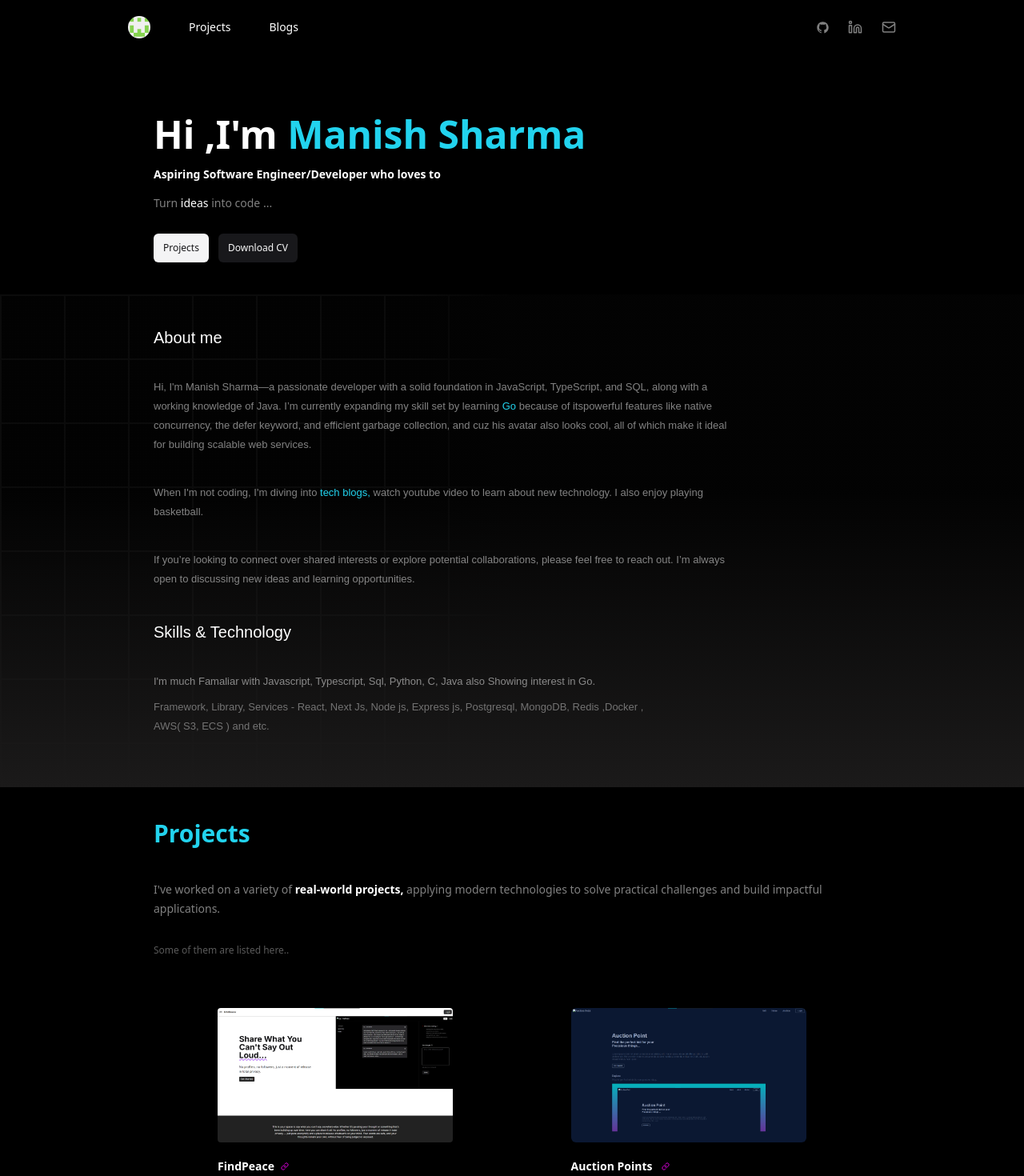
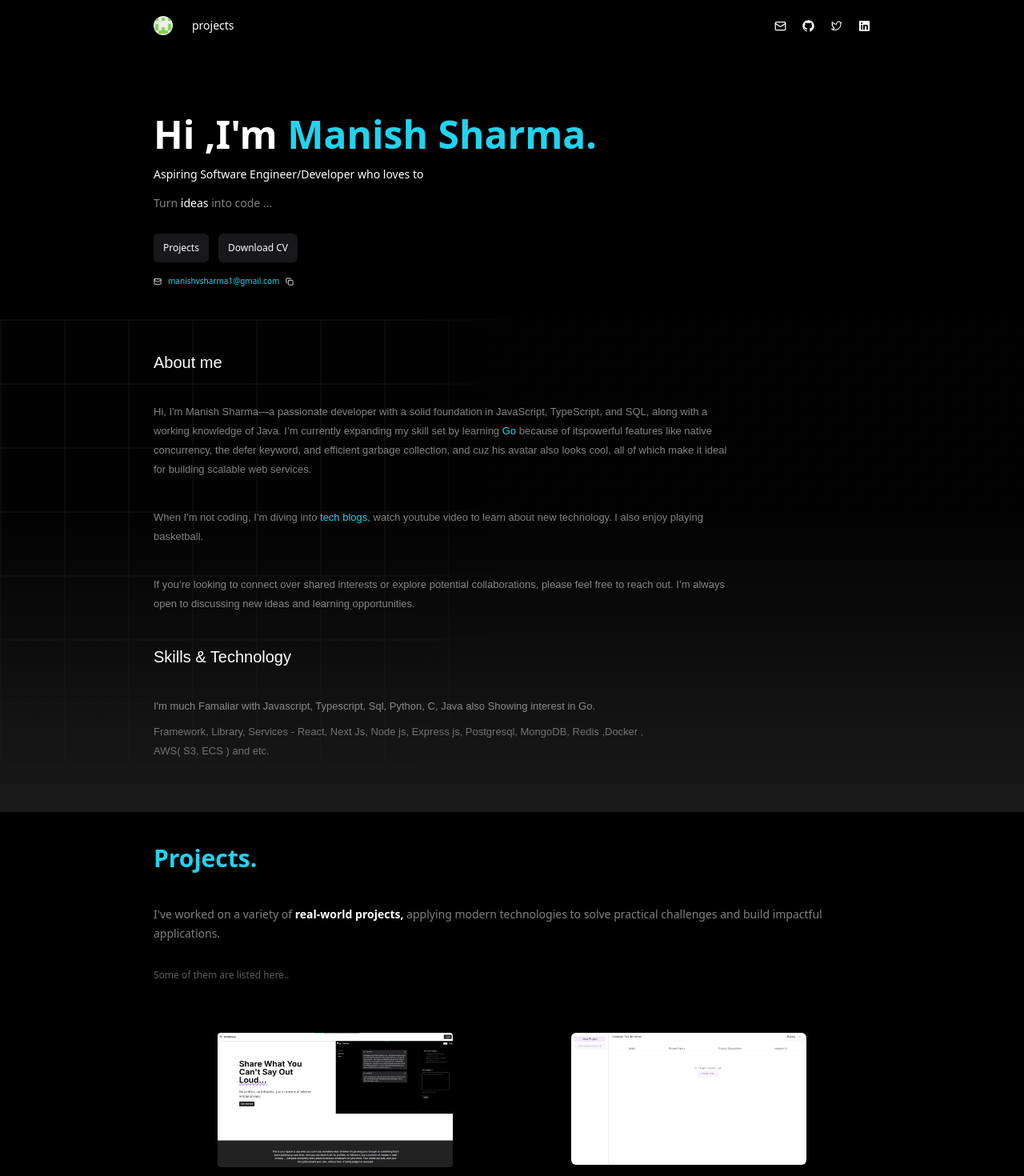
Before and after one commit to manishSharma1-dev/portfolio-manish, a Next.js app: page / in a window 1280 px wide. Shown: the top 1470 px of the page at 80% size. Built offline with nearby package versions, Linux system fonts and the light colour scheme.

Commit message:
update the token

```diff
--- a/app/blogs/page.tsx
+++ /dev/null
@@ -1,19 +0,0 @@
-"use client"
-
-import Link from 'next/link'
-import React from 'react'
-import Soon from "@/public/soon.gif"
-import Image from 'next/image'
-
-export default function page() {
-  return (
-    <div className='min-h-screen bg-[#1e1e1e] text-white'>
-        <div className='pt-10 pb-10 pl-28 pr-28 flex flex-col justify-center items-center gap-6'>
-            <h1 className='text-xl'>Currently No blogs..</h1>
-            <p className='text-sm opacity-50 '>But there will be...</p>
-            <Image src={Soon} alt='Comming soon' className='w-[40rem] '/>
-            <p className='text-xl pt-5'>Back to <span className='text-fuchsia-500  underline underline-offset-4 decoration-2'><Link href={'/'}>Home ?</Link></span></p>
-        </div>
-    </div>
-  )
-}
--- a/app/page.tsx
+++ b/app/page.tsx
@@ -4,7 +4,7 @@ import Project from "@/components/Project";
 
 export default function Home() {
   return (
-    <main className="bg-black text-white min-h-screen relative">
+    <main className="bg-black text-white min-h-screen">
       <Navbar />
       <About />
       <Project />
--- a/app/projects/page.tsx
+++ b/app/projects/page.tsx
@@ -7,9 +7,15 @@ import { LinkIcon } from 'lucide-react'
 import React from 'react'
 import Link from 'next/link'
 
+type repoTye = {
+  name : string;
+  html_url : string;
+  description : string;
+}
 
-export default function page() {
-  const [repos,setRepoData] = useState([])
+
+export default function Page() {
+  const [repos,setRepoData] = useState<repoTye[] | null>([])
   const [loading, setLoading] = useState(false);
 
   useEffect(() => {
@@ -24,19 +30,20 @@ export default function page() {
             Authorization: `token ${TOKEN}`,
           }
         })
+
         if(!response.ok){
-          console.error("Response received is not ok")
+          const errText = await response.text()
+          console.log(errText)
+          return;
         }
 
         const data = await response.json()
 
-        console.log("Repo data fetched successfuly",data)
-
         setRepoData(data)
 
-      } catch (error : any) {
+      } catch (error) {
 
-        console.error("Repo Accessing Failed",error?.message)
+        console.error("Repo Accessing Failed",error)
 
       } finally {
         setLoading(true);
@@ -51,22 +58,58 @@ export default function page() {
   function SkeletonCard() {
     return (
       <div className="flex flex-col justify-center gap-y-2 items-center">
-        <Skeleton className='h-7 w-2/5 bg-gray-700' />
-        <Skeleton className='h-7 w-2/5 bg-gray-700' />
+        <Skeleton className='h-7 w-1/5 bg-gray-700' />
+        <Skeleton className='h-7 w-1/5 bg-gray-700' />
       </div>
     )
   }
 
   return (
-    <div className="bg-primary text-white min-h-screen">
-       <div className='pt-10 pb-10 pl-28 pr-28 '>
+    <div className='bg-black min-h-screen text-white'>
+      <h1 className='text-center pt-10 text-2xl font-semibold'>
+        <span>Project </span>
+        <span className='text-cyan-400'>Section.</span>
+      </h1>
+      <p className='text-sm text-center pt-8 px-4'>
+          <span className=' opacity-50'>I've worked on a variety of </span>
+          <span className='font-semibold'> real-world projects, </span>
+          <span className=' opacity-50'>utilizing modern technologies like Next.js, TypeScript, and Node.js to tackle practical challenges. </span>
+      </p>
 
-         <div className='flex flex-col justify-center items-center'>
-          <h1 className='text-center text-2xl font-bold bg-gradient-to-tr from-red-500 to-fuchsia-700 inline-block text-transparent bg-clip-text pb-3'>Projects</h1>
-            <p className=' text-sm opacity-65'>I've worked on a variety of <span className='font-bold text-opacity-100 underline underline-offset-4'>real-world projects,</span>utilizing modern technologies like Next.js, TypeScript, and Node.js to tackle practical challenges. </p>
+      <div>
+      { loading === false ? (
+        <div>
+          <p className='text-center'>Repos is being loading here!</p>
+          <SkeletonCard />
+        </div>
+      ) : (
+        <div className='flex flex-col gap-5 px-72 pt-10'>
+          { Array.isArray(repos) && repos.map((repo : repoTye ,index : number) => (
+
+            <div className='bg-[#1e1e1e] pt-5 pb-5 pl-8 pr-8 rounded-sm cursor-pointer hover:bg-neutral-800' key={index}>
+            <Avatar>
+              <AvatarImage src="https://avatars.githubusercontent.com/u/167399572?v=4'" className='rounded-[50%] w-10' />
+              <AvatarFallback>{repo?.name}</AvatarFallback>
+            </Avatar>
+                <div className='text-sm pt-4 flex flex-col gap-1' >
+                  <div className='flex justify-between '>
+                    <h1 className='font-bold'>{repo?.name}</h1>
+                    <span><Link href={repo?.html_url}><LinkIcon size={12} className='text-cyan-400' /></Link></span>
+                  </div>
+                  <p className='text-xs opacity-40 w-[80%]'>{repo?.description ?? "No description Avialable for this"}</p>
+                </div>
             </div>
 
-        <div className='flex flex-col content-center gap-4 pt-10 pl-60 pr-60'>
+          ))}
+        </div>
+      )}
+      </div>
+
+    </div>
+  )
+}
+
+{/* <div className='flex flex-col content-center gap-4 pt-10'>
 
 { loading === false ? (
   <>
@@ -74,7 +117,7 @@ export default function page() {
    <SkeletonCard />
   </>
 ) : (
-          <>
+  <div>
     { Array.isArray(repos) && repos.map((repo : any ,index : number) => (
 
       <div className='bg-[#1e1e1e] pt-5 pb-5 pl-8 pr-8 rounded-sm' key={index}>
@@ -87,16 +130,15 @@ export default function page() {
               <h1 className='font-bold'>{repo?.name}</h1>
               <span><Link href={repo?.html_url}><LinkIcon size={12} color='fuchsia' /></Link></span>
             </div>
-                    <p className='text-xs opacity-40 w-[80%]'>{repo?.description ? repo?.description : "No description Avialable for this"}</p>
+            <p className='text-xs opacity-40 w-[80%]'>{repo?.description ?? "No description Avialable for this"}</p>
           </div>
       </div>
 
     ))}
-          <p className='text-center pt-10'>More coming <span className='text-fuchsia-600 underline underline-offset-4 decoration-yellow-400 decoration-wavy'>soon.</span></p>
-          </>
+  <p className='text-center pt-10'>
+    <span className='opacity-50 text-sm'>More coming </span>
+    <span className='text-cyan-400 underline underline-offset-4 decoration-yellow-400 decoration-wavy'>soon.</span>
+    </p>
+  </div>
 )}
-        </div>
-      </div>
-    </div>
-  )
-}
+</div>  */}
--- a/components/About.tsx
+++ b/components/About.tsx
@@ -1,24 +1,39 @@
-import React from 'react'
+"use client"
+
+import React, { useState } from 'react'
 import { Button } from './ui/button'
 import Link from 'next/link'
+import { Mail,Copy,CopyCheckIcon } from "lucide-react"
 
 
 export default function About() {
+  const [checkifEmailCopy,setCheckIfEmailCopy] = useState(false)
+
+  function handlecopyButton() {
+    navigator.clipboard.writeText('manishvsharma1@gmail.com')
+    setCheckIfEmailCopy(true)
+  }
+
   return (
     <div>
 
       <div className='pl-48 pr-48 pt-20'>
         <div className='flex flex-col gap-4'>
-          <h1 className='text-5xl font-bold inline-block '>Hi ,I'm <span className='text-cyan-400'>Manish Sharma</span></h1>
-          <p className='text-sm font-semibold'>Aspiring Software Engineer/Developer who loves to</p>
+          <h1 className='text-5xl font-bold inline-block '>Hi ,I'm <span className='text-cyan-400'>Manish Sharma.</span></h1>
+          <p className='text-sm font-medium'>Aspiring Software Engineer/Developer who loves to</p>
           <p className='text-sm'>
             <span className='opacity-50'>Turn </span>
             <span>ideas </span>
             <span className='opacity-50'>into code ...</span>
           </p>
           <div className='flex gap-3 pt-3'>
-              <Button className='text-xs pt-1 pb-1 pl-3 pr-3' variant={'secondary'}><Link href={'/projects'}>Projects</Link></Button>
+              <Button className='text-xs pt-1 pb-1 pl-3 pr-3' variant={'default'}><Link href={'/projects'}>Projects</Link></Button>
               <Button className='text-xs pt-1 pb-1 pl-3 pr-3'>Download CV</Button>
+          </div>
+          <div className='flex items-center gap-2 '>
+            <Mail size={10}/>
+            <p className='text-cyan-400 text-[10px]'>manishvsharma1@gmail.com</p>
+            {checkifEmailCopy == false ? <Copy size={10} className='cursor-pointer' onClick={handlecopyButton}/> : <CopyCheckIcon  size={10} className='cursor-pointer' onClick={() => setCheckIfEmailCopy(false)} />}
           </div>
         </div>
       </div>
--- a/components/Navbar.tsx
+++ b/components/Navbar.tsx
@@ -1,12 +1,15 @@
 "use client"
 
 import React from 'react'
-import { GitHubLogoIcon } from '@radix-ui/react-icons'
-import { Linkedin, MailIcon } from 'lucide-react'
+import { GitHubLogoIcon,TwitterLogoIcon,LinkedInLogoIcon } from '@radix-ui/react-icons'
+import { Mail } from 'lucide-react'
 import Link from 'next/link'
 import { Avatar, AvatarFallback, AvatarImage } from '@radix-ui/react-avatar'
+import { useRouter } from 'next/navigation'
 
 export default function Navbar() {
+
+  const router = useRouter()
 
   function handletoemail(){
     const email = "your-email@example.com";
@@ -15,22 +18,19 @@ export default function Navbar() {
   }
 
   return (
-    <div className='flex justify-between items-center ml-36 mr-36 pt-5 pb-4 pl-4 pr-4 text-sm'>
-      <div className='flex gap-12 items-center'>
-          <div>
-            <Avatar>
-              <AvatarImage src='./githubuser.png' className='cursor-pointer rounded-[50%] w-7 hover:grayscale ' />
-              <AvatarFallback>Profile</AvatarFallback>
-            </Avatar>
-          </div>
-          <p className='hover:opacity-70'><Link href={'/projects'}>Projects</Link></p>
-          <p><Link href={'/blogs'}><span className='hover:opacity-80 '>Blogs</span></Link></p>
+    <div className='flex justify-between px-44 items-center py-5'>
+      <div className='flex gap-6 items-center pl-4'>
+        <Avatar>
+            <AvatarImage src='./githubuser.png' className='cursor-pointer rounded-[50%] w-6 hover:grayscale ' />
+            <AvatarFallback>Profile</AvatarFallback>
+        </Avatar>
+        <Link href={"/projects"} className='text-sm cursor-pointer hover:opacity-70'>projects</Link>
       </div>
-
-      <div className='flex gap-6 items-center'>
-        <Link href={'https://github.com/manishSharma1-dev'}><GitHubLogoIcon  fontSize={20} className='opacity-50 hover:opacity-100 '/></Link>
-        <Link href={'https:///www.linkedin.com/in/manish-sharma111'}><Linkedin size={18} className='opacity-50 hover:opacity-100 '/></Link>
-        <MailIcon size={18} className='opacity-50 hover:opacity-100 cursor-pointer'  onClick={handletoemail}/>
+      <div className='flex gap-5 items-center pr-4'>
+        <Mail className='text-[18px] cursor-pointer hover:opacity-80 hover:text-cyan-400' width={15} height={15} onClick={handletoemail}/>
+        <GitHubLogoIcon className='text-[18px] cursor-pointer hover:opacity-80 hover:text-cyan-400' width={15} height={15} onClick={() => router.push('https://github.com/manishSharma1-dev')}/>
+        <TwitterLogoIcon className='text-[18px] cursor-pointer hover:opacity-80 hover:text-cyan-400' width={15} height={15} onClick={() => router.push('https://x.com/Manish1_sh')}/>
+        <LinkedInLogoIcon className='text-[18px] cursor-pointer hover:opacity-80 hover:text-cyan-400' width={15} height={15} onClick={() => router.push('https:///www.linkedin.com/in/manish-sharma111')}/>
       </div>
     </div>
   )
--- a/components/Project.tsx
+++ b/components/Project.tsx
@@ -3,6 +3,7 @@ import Image from 'next/image'
 import project1 from '@/public/project-1.png'
 import project2 from '@/public/project2.png'
 import project3 from "@/public/project3.png"
+import project4 from "@/public/project4.png"
 import { LinkIcon } from 'lucide-react'
 import Link from 'next/link'
 
@@ -10,7 +11,7 @@ import Link from 'next/link'
 export default function Project() {
   return (
     <div className='pl-48 pr-48 pt-10 pb-3'>
-      <h1 className='text-3xl font-bold text-cyan-400 pb-10'>Projects</h1>
+      <h1 className='text-3xl font-bold text-cyan-400 pb-10'>Projects.</h1>
       <p className='text-sm'>
         <span className='opacity-50 leading-6'>I've worked on a variety of </span>
         <span className='font-bold'> real-world projects, </span>
@@ -18,7 +19,7 @@ export default function Project() {
       </p>
 
       <div className='flex justify-between items-center'>
-         <p className='text-xs opacity-35 pt-8'>Some of them are listed here..</p>
+         <p className='text-xs opacity-35 pt-8 animate-pulse'>Some of them are listed here..</p>
       </div>
 
       <div className='pt-16 pb-10 pl-20 pr-20'>
@@ -32,6 +33,17 @@ export default function Project() {
                  <p><Link href={'https://github.com/manishSharma1-dev/finedPeace'}><LinkIcon size={10} color='fuchsia'/></Link></p>
               </div>
               <p className='text-xs opacity-40 pt-2'>A platform where you can share your thought, or something that building over time. No profile, no follower just a moment of relief in total privacy.</p>
+            </div>
+          </div>
+
+          <div className='w-[40%] rounded-lg'>
+            <Image src={project4} alt='generateMindMap' className='rounded-md' />
+            <div className='flex flex-col text-sm pt-3 gap-2'>
+              <div className='flex items-center gap-3 pt-2'>
+              <Link href={'https://github.com/manishSharma1-dev/AuctionPoint'}><h1 className='font-bold'>Generate Mindmap</h1></Link>
+                 <p><Link href={'https://github.com/manishSharma1-dev/mindmap'}><LinkIcon size={10} color='fuchsia'/></Link></p>
+              </div>
+              <p className='text-xs opacity-40 pt-2'>Generate your mindmap with ease.</p>
             </div>
           </div>
 
```
Also changed, not shown: public/project4.png (added). Lines whose indentation alone changed are shown as unchanged.
